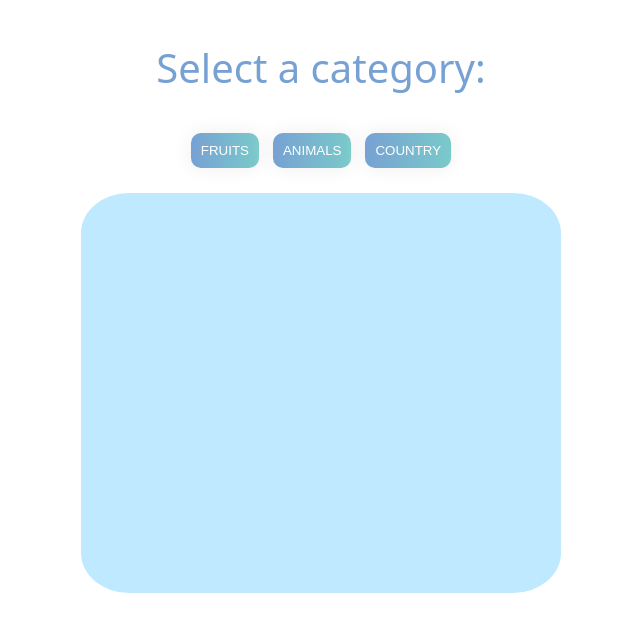
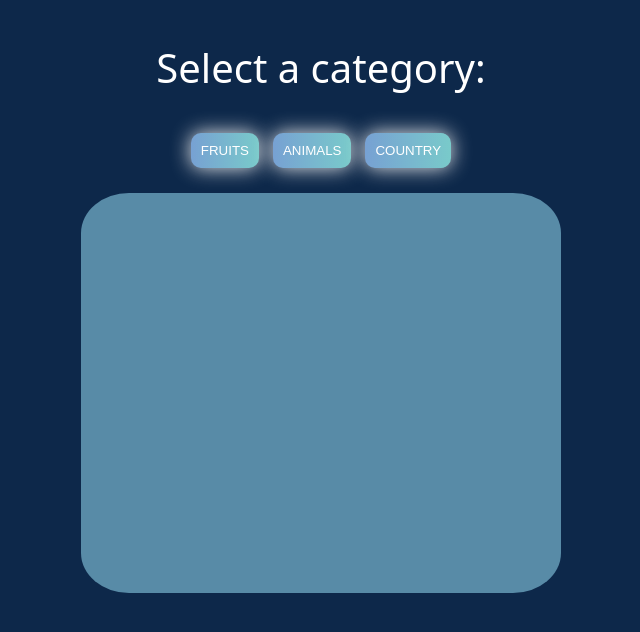
Before and after one commit to waiwaiphyowp/Quiz-Game, a website built with Vite: page index.html in a window 1280 px wide. Both pictures are taken after a click on the button "START QUIZ". Shown: the whole page, without its empty margins (319-959 px from the left). Built offline with nearby package versions, Linux system fonts and the light colour scheme; a web font is replaced by a local one.

Commit message:
update UI and readme

```diff
--- a/main.js
+++ b/main.js
@@ -121,7 +121,10 @@ const questions = {
 }; // closing main question
 
 // <------------------------ Event Listeners ----------------------------->
-
+/*
+https://developer.mozilla.org/en-US/docs/Web/API/EventTarget/addEventListener
+https://stackoverflow.com/questions/73847421/add-an-event-listener-on-an-element-ive-created-in-javascript
+*/
 // start
 startBtn.addEventListener("click", () => {
   startBtn.style.display = "none";
@@ -139,7 +142,7 @@ fruitBtn.addEventListener("click", () => {
 animalBtn.addEventListener("click", () => {
   currentAnimalIndex = 0;
   displayQuestion('animal');
-  animalBtn.style.display = "none";
+  animalBtn.style.display = "none"
 });
 
 // country
@@ -169,6 +172,7 @@ const displayQuestion = (questionIndex) => {
   https://www.freecodecamp.org/news/the-ternary-operator-in-javascript/
   reference to use Ternary Operators
   */
+ // selecting the correct question
   const question = questionIndex === 'fruit' ?
     currentQuestion[currentFruitIndex] :
 
@@ -186,6 +190,7 @@ const displayQuestion = (questionIndex) => {
   https://stackoverflow.com/questions/50528628/if-else-in-foreach
   for forEach and loops
   */
+ // checking correct answer
   question.answers.forEach(answer => {
     const button = document.createElement('button');
     button.innerText = answer.name;
@@ -208,6 +213,7 @@ const displayQuestion = (questionIndex) => {
         https://developer.mozilla.org/en-US/docs/Web/API/Window/setTimeout
         reference from here
         */
+       //checking display next question
         setTimeout(() => {
           // console.log("current animal index:", currentAnimalIndex); using this code of line to debug for animal question
           if (questionIndex === 'fruit' && currentFruitIndex < questions.fruit.length) {
@@ -219,7 +225,7 @@ const displayQuestion = (questionIndex) => {
           } else if (questionIndex === 'country' && currentCountryIndex < questions.country.length) {
             displayQuestion('country');
           }
-        }, 100);
+        }, 200);
       } else {
         errorMessage.innerText = "Incorrect! Try again.";
       }
--- a/styles.css
+++ b/styles.css
@@ -6,6 +6,7 @@
 
 body {
   text-align: center;
+  background-color: #0d284a;
 }
 
 #questionImage {
@@ -29,12 +30,11 @@ body {
   font-family: "Rubik Wet Paint", system-ui;
   font-weight: 400;
   font-style: normal;
-  color: #77A1D3;
   font-size: 40px;
 }
 
 h2, #message, #errorMessage {
- color: rgb(6, 97, 119);
+ color: rgb(255, 255, 255);
 }
 
 #apple {
@@ -42,7 +42,7 @@ h2, #message, #errorMessage {
 }
 
 #questionContainer {
-  background-color: #bfe9ff;
+  background-color: #588ba7;
   border-radius: 10%;
   padding: 20px 90px 80px 90px;
   width: 300px;
```
Also changed, not shown: readme.md.
